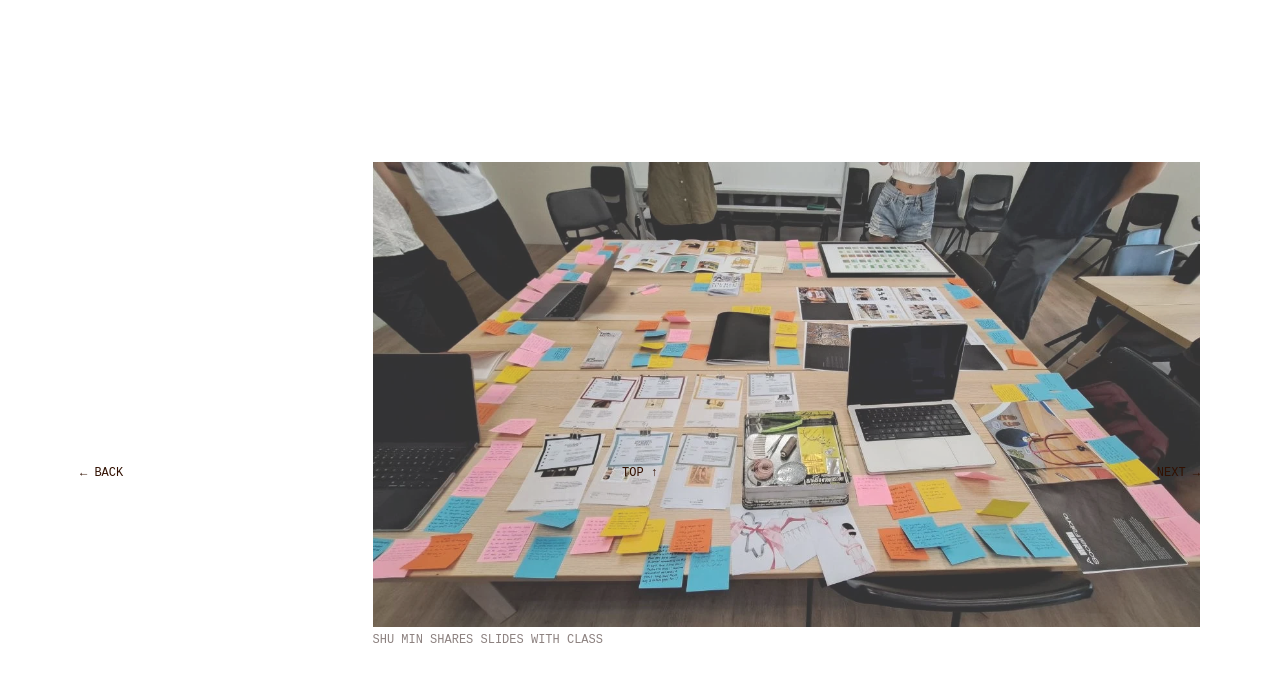
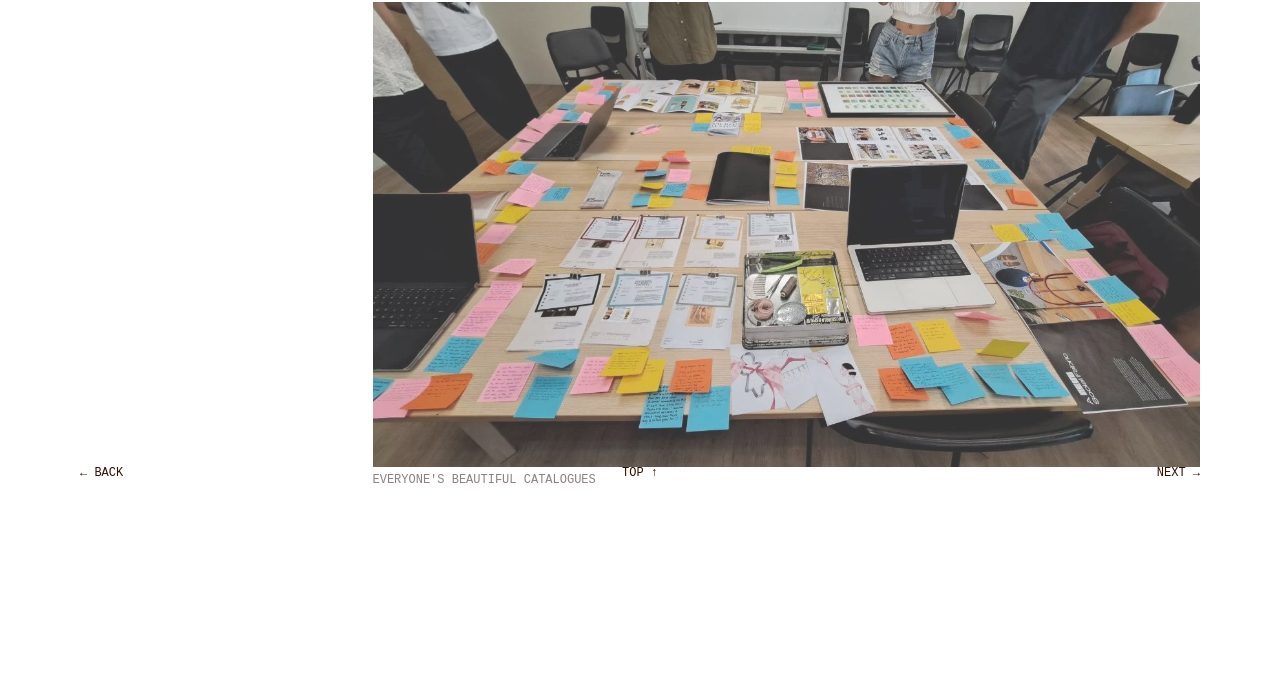
Before and after one commit to caseywong-afk/casey-cpj-final, a plain HTML site: page week-6.html in a window 1280 px wide. Shown: the part 270-952 px from the top of the page. Drawn offline with Linux system fonts and the light colour scheme; a web font is replaced by a local one.

Commit message:
Update week-6.html

```diff
--- a/week-6.html
+++ b/week-6.html
@@ -32,14 +32,15 @@
 
       <section class="hero">
         <h1 class="headline">The one where we shared our catalogues!</h1>
-      </section>
 
-      <section class="media-row">
         <div class="media">
           <img src="images/weekly-process/week-6/catalogue-sharing/all-catalogue.webp" class="zoom">
         </div>
-        <div class="caption">Shu Min shares slides with class</div>
+        <div class="caption">Everyone's beautiful catalogues</div>
+
       </section>
+
+
 
       <section class="row">
         <h2 class="label">Shu Min's sharing on <br>her practice</br></h2>
```
